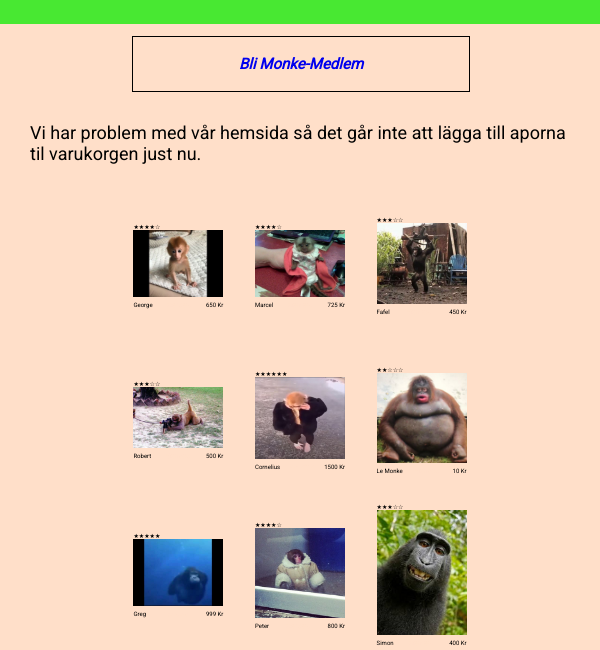
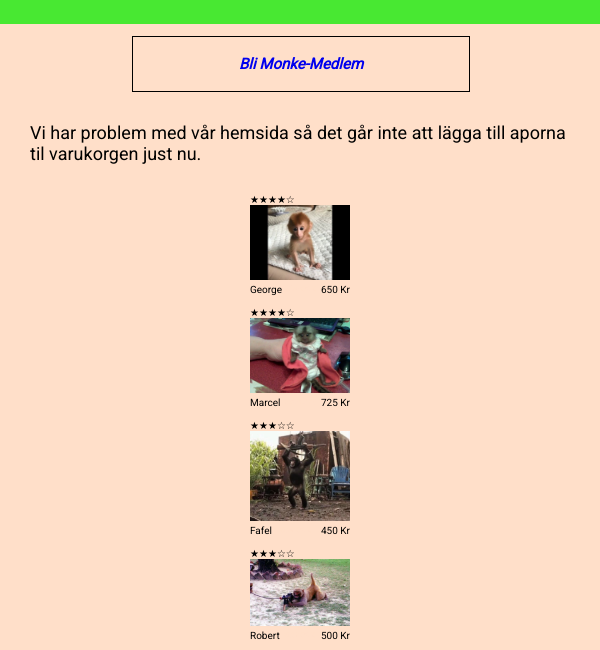
Before and after one commit to slinkypinky/monkemarknad, a plain HTML site: page marknad.html in a window 600 px wide. Shown: the part 94-744 px from the top of the page. Drawn offline with Linux system fonts and the light colour scheme.

Commit message:
index.html responsiv

```diff
--- a/style.css
+++ b/style.css
@@ -198,36 +198,26 @@ header {
 .items {
   grid-column: 2;
   grid-row: 1;
-  width: 15vw;
-  height: auto;
 }
 
 .items2 {
   grid-column: 3;
   grid-row: 1;
-  width: 15vw;
-  height: auto;
 }
 
 .items3 {
   grid-column: 4;
   grid-row: 1;
-  width: 15vw;
-  height: auto;
 }
 
 .items4 {
   grid-column: 2;
   grid-row: 2;
-  width: 15vw;
-  height: auto;
 }
 
 .items5 {
   grid-column: 3;
   grid-row: 2;
-  width: 15vw;
-  height: auto;
 }
 
 .premiumm {
@@ -237,29 +227,21 @@ header {
 .items6 {
   grid-column: 4;
   grid-row: 2;
-  width: 15vw;
-  height: auto;
 }
 
 .items7 {
   grid-column: 2;
   grid-row: 3;
-  width: 15vw;
-  height: auto;
 }
 
 .items8 {
   grid-column: 3;
   grid-row: 3;
-  width: 15vw;
-  height: auto;
 }
 
 .items9 {
   grid-column: 4;
   grid-row: 3;
-  width: 15vw;
-  height: auto;
 }
 
 .items5:hover {
@@ -275,11 +257,6 @@ header {
 .items8:hover,
 .items9:hover {
   background-color: #48e832;
-}
-
-.griddisplay img {
-  width: 15vw;
-  height: auto;
 }
 
 .footertwo {
@@ -377,17 +354,47 @@ header {
     font-size: 14px;
   }
   .announcment {
-    font-size: 12px;
-  }
-  .marketfont {
-    font-size: 1vw;
+    font-size: 52px;
   }
   .premiumm {
     font-size: 1vw;
   }
+  .marketfont {
+    font-size: 1.25vw;
+  }
+  .griddisplay img {
+    width: 15vw;
+  }
+  .items {
+    width: 15vw;
+  }
+  .items2 {
+    width: 15vw;
+  }
+  .items3 {
+    width: 15vw;
+  }
+  .items4 {
+    width: 15vw;
+  }
+  .items5 {
+    width: 15vw;
+  }
+  .items6 {
+    width: 15vw;
+  }
+  .items7 {
+    width: 15vw;
+  }
+  .items8 {
+    width: 15vw;
+  }
+  .items9 {
+    width: 15vw;
+  }
 }
 
-@media screen and (max-width: 425px) {
+@media screen and (max-width: 426px) {
   .infotext {
     font-size: 10px;
   }
@@ -415,10 +422,61 @@ header {
   .announcment {
     font-size: 8px;
   }
+}
+
+@media screen and (max-width: 674px) {
+  .griddisplay {
+    display: flex;
+    justify-content: center;
+    align-items: center;
+    flex-direction: column;
+  }
+  .griddisplay img {
+    width: 100px;
+  }
+  .items {
+    width: 100px;
+  }
+  .items2 {
+    width: 100px;
+  }
+  .items3 {
+    width: 100px;
+  }
+  .items4 {
+    width: 100px;
+  }
+  .items5 {
+    width: 100px;
+  }
+  .items6 {
+    width: 100px;
+  }
+  .items7 {
+    width: 100px;
+  }
+  .items8 {
+    width: 100px;
+  }
+  .items9 {
+    width: 100px;
+  }
   .marketfont {
-    font-size: 2vw;
+    font-size: 10px;
   }
   .premiumm {
-    font-size: 2vw;
+    font-size: 8px;
   }
 }
+
+@media screen and (max-width: 350px) {
+  .image-frame {
+    display: flex;
+    justify-content: center;
+    align-items: center;
+    flex-direction: column;
+  }
+  .tooltiptext {
+    font-size: 6px;
+  }
+}
```
Also changed, not shown: omsidan.html (+1 -1 lines), index.html (indentation only).
